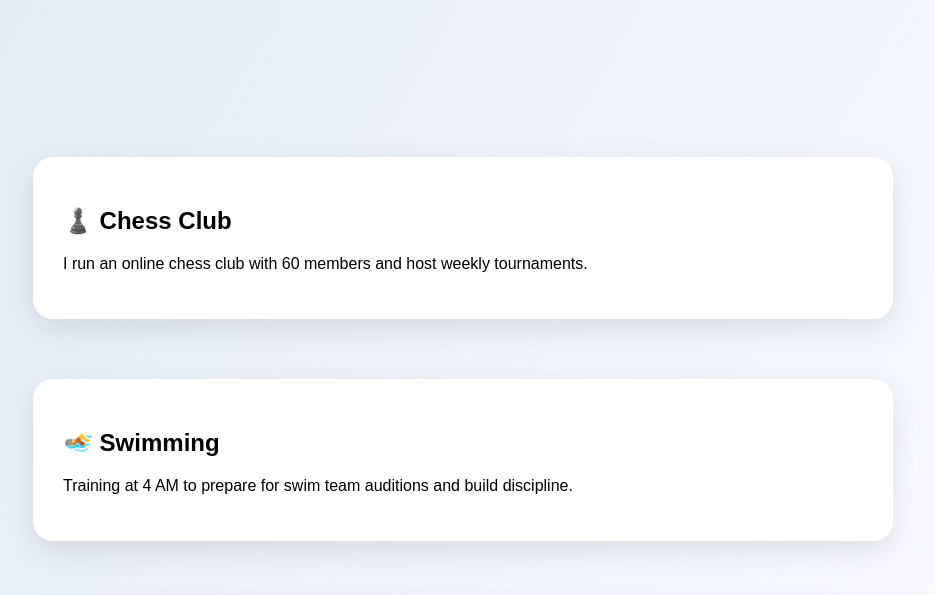
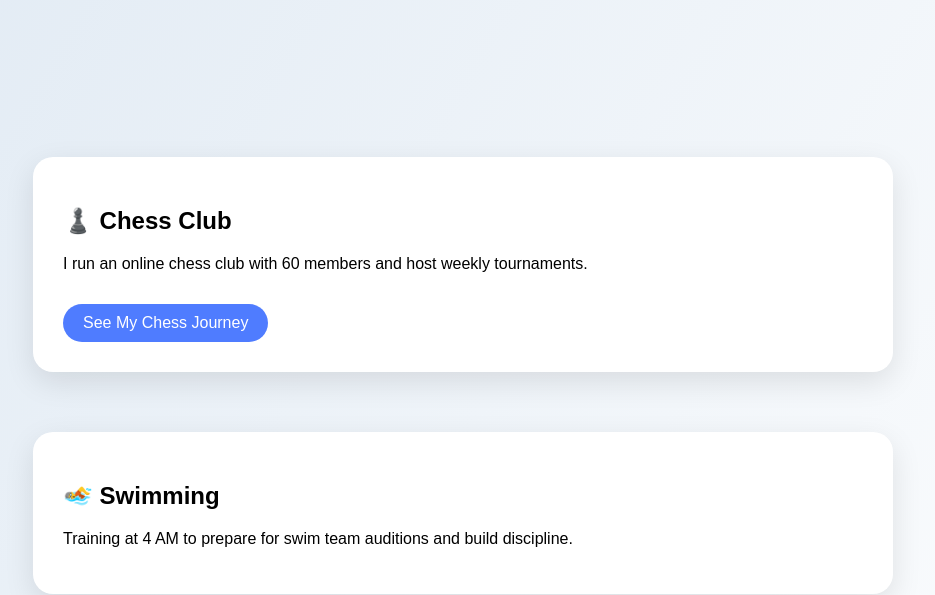
Before and after one commit to laharigudivada/laharigudivada.github.io, a plain HTML site: page index.html in a window 1280 px wide. Shown: the part 213-808 px from the top of the page, without its empty margins (177-1112 px from the left). Drawn offline with Linux system fonts and the light colour scheme.

Commit message:
Add link to chess journey in index.html

```diff
--- a/index.html
+++ b/index.html
@@ -83,6 +83,7 @@ h1 {
 <div class="section">
   <h2>♟️ Chess Club</h2>
   <p>I run an online chess club with 60 members and host weekly tournaments.</p>
+  <a href="/chess/" class="button">See My Chess Journey</a>
 </div>
 
 <div class="section">
```
